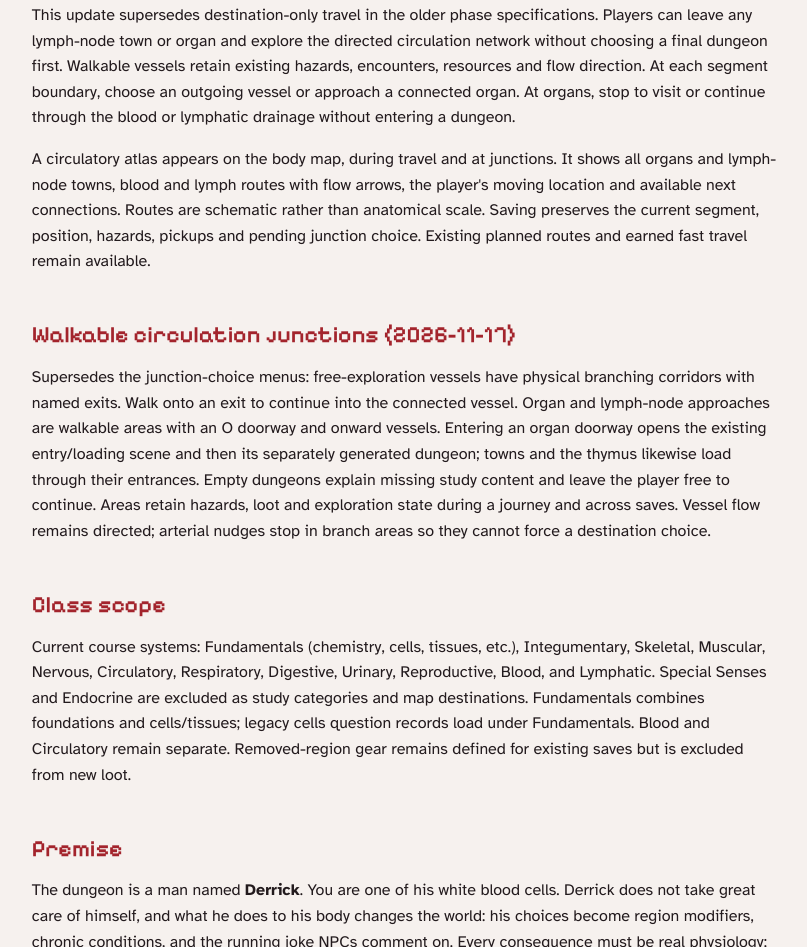
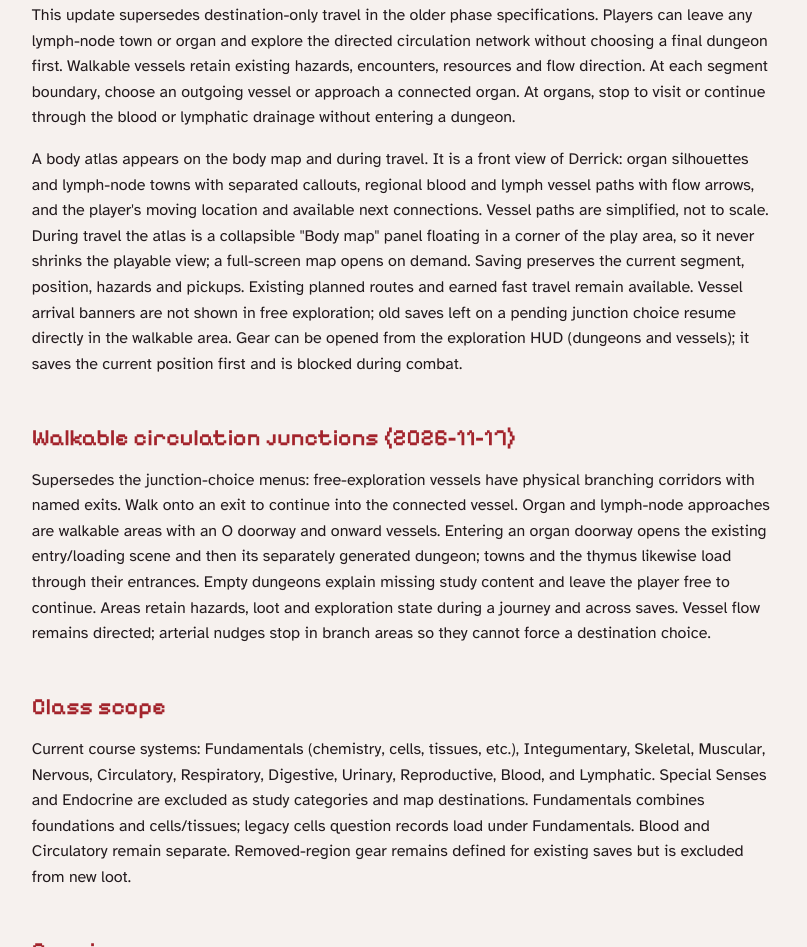
Before and after one commit to craigheadwilliamj-design/derrick-is-the-dungeon, a plain HTML site: page docs/design.html in a window 1280 px wide. Shown: the part 958-1905 px from the top of the page, without its empty margins (235-1042 px from the left). Drawn offline with Linux system fonts and the light colour scheme.

Commit message:
Docs: sync atlas, travel overlays and exploration Gear with shipped code
Co-Authored-By: Claude Opus 5.5 <noreply@anthropic.com>
Claude-Session: https://claude.ai/code/session_01SJ9dCw73RzXHHsEWXPijtC

```diff
--- a/docs/design.html
+++ b/docs/design.html
@@ -38,7 +38,7 @@ li{margin:.2em 0}
 
 <h2>Free circulation exploration (2026-11-17)</h2>
 <p>This update supersedes destination-only travel in the older phase specifications. Players can leave any lymph-node town or organ and explore the directed circulation network without choosing a final dungeon first. Walkable vessels retain existing hazards, encounters, resources and flow direction. At each segment boundary, choose an outgoing vessel or approach a connected organ. At organs, stop to visit or continue through the blood or lymphatic drainage without entering a dungeon.</p>
-<p>A circulatory atlas appears on the body map, during travel and at junctions. It shows all organs and lymph-node towns, blood and lymph routes with flow arrows, the player's moving location and available next connections. Routes are schematic rather than anatomical scale. Saving preserves the current segment, position, hazards, pickups and pending junction choice. Existing planned routes and earned fast travel remain available.</p>
+<p>A body atlas appears on the body map and during travel. It is a front view of Derrick: organ silhouettes and lymph-node towns with separated callouts, regional blood and lymph vessel paths with flow arrows, and the player's moving location and available next connections. Vessel paths are simplified, not to scale. During travel the atlas is a collapsible "Body map" panel floating in a corner of the play area, so it never shrinks the playable view; a full-screen map opens on demand. Saving preserves the current segment, position, hazards and pickups. Existing planned routes and earned fast travel remain available. Vessel arrival banners are not shown in free exploration; old saves left on a pending junction choice resume directly in the walkable area. Gear can be opened from the exploration HUD (dungeons and vessels); it saves the current position first and is blocked during combat.</p>
 <h2>Walkable circulation junctions (2026-11-17)</h2>
 <p>Supersedes the junction-choice menus: free-exploration vessels have physical branching corridors with named exits. Walk onto an exit to continue into the connected vessel. Organ and lymph-node approaches are walkable areas with an O doorway and onward vessels. Entering an organ doorway opens the existing entry/loading scene and then its separately generated dungeon; towns and the thymus likewise load through their entrances. Empty dungeons explain missing study content and leave the player free to continue. Areas retain hazards, loot and exploration state during a journey and across saves. Vessel flow remains directed; arterial nudges stop in branch areas so they cannot force a destination choice.</p>
 <h2>Class scope</h2>
```
